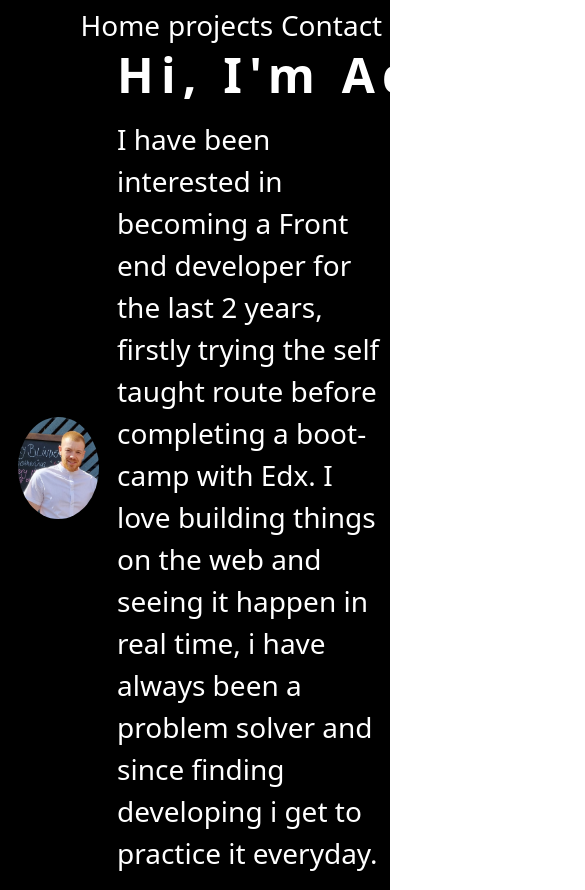
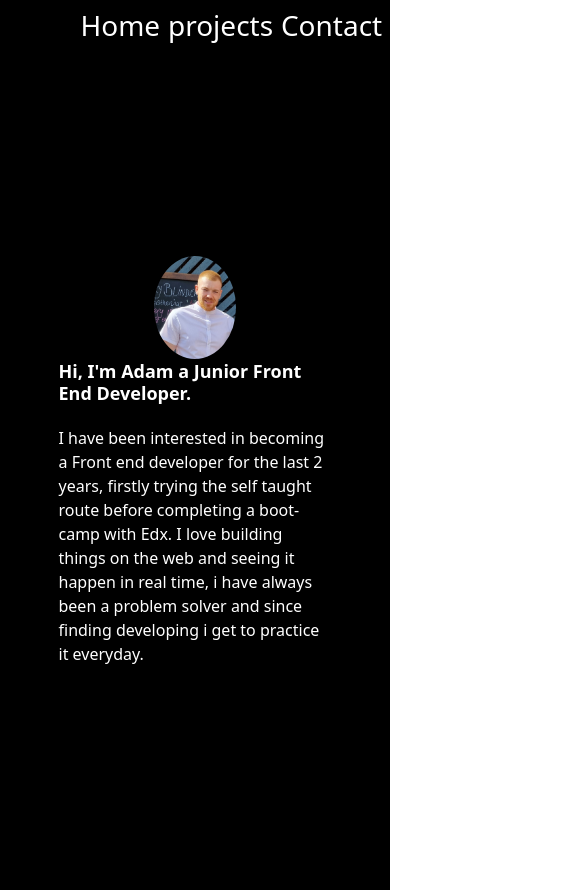
Before and after one commit to Gpsnm/react-portfolio, a React (Create React App) app in the folder react-portfolio/: page / in a window 390 px wide. Shown: the top 890 px of the page, 585 px wide, since content can reach past the window. Built offline with nearby package versions, Linux system fonts and the light colour scheme.

Commit message:
removed typewriter effect below 1000px

```diff
--- a/react-portfolio/src/css/Home.css
+++ b/react-portfolio/src/css/Home.css
@@ -40,7 +40,27 @@ h1{
     color: white;
 }
 
-.typewriter h1{
+
+
+/* media  */
+
+@media only screen and (max-width: 600px) {
+.home-container{
+    display: flex;
+    flex-direction: column;
+    justify-content: center;
+    align-items: center;
+}
+.profile-text h1{
+font-size: 18px;
+}
+.profile-text p {
+    font-size: 16px;
+}
+}
+
+@media only screen and (min-width:1000px){
+    .typewriter h1 {
             overflow: hidden;
             /* Ensures the content is not revealed until the animation */
             border-right: .1em solid #fff;
@@ -79,3 +99,4 @@ h1{
                 border-color: white;
             }
         }
+}
```
Lines whose indentation alone changed are shown as unchanged.
